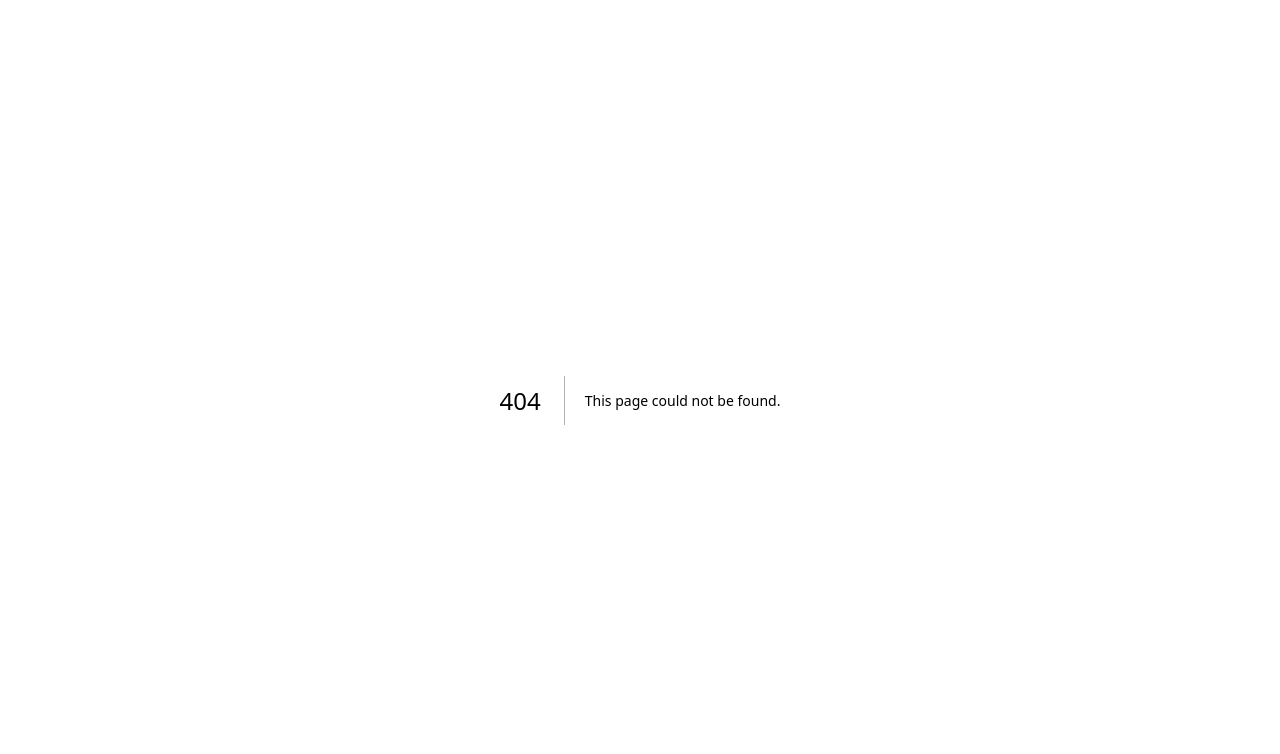
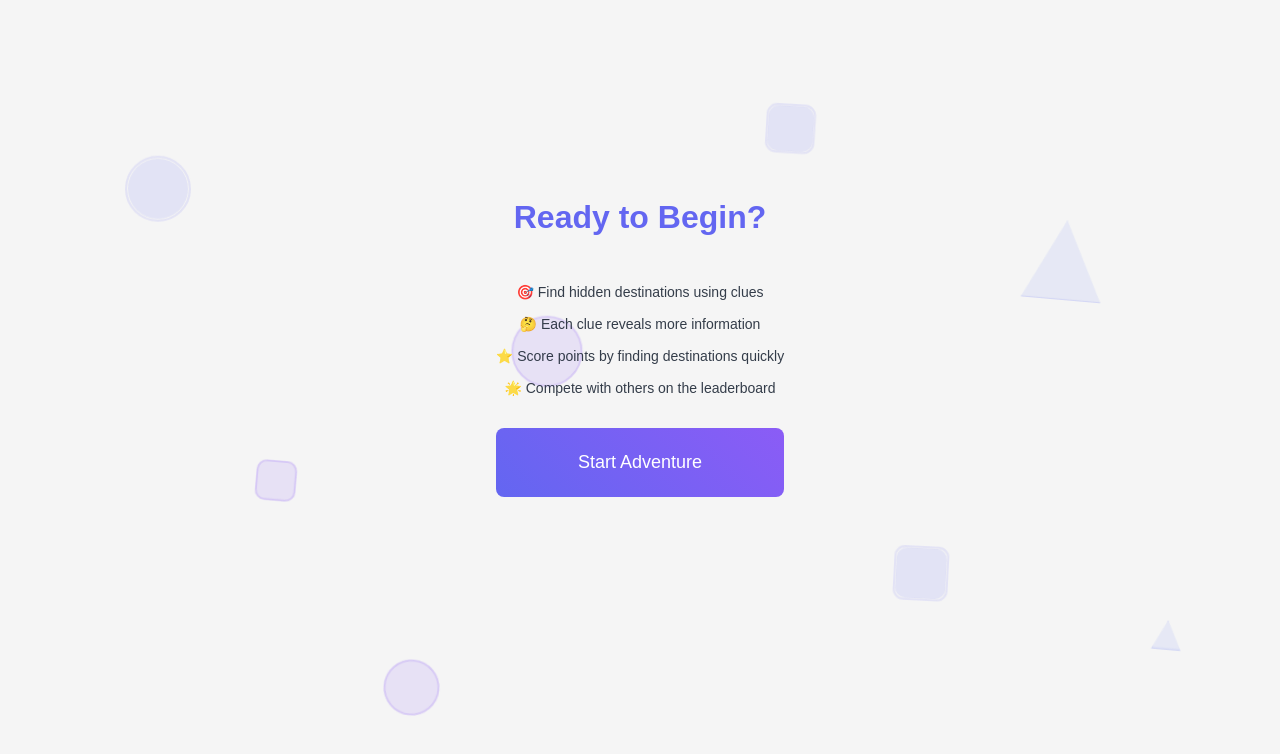
Before and after one commit to DebjitPramanick/Globetrotter, a Next.js app in the folder client/: page /Game/components/StartGame in a window 1280 px wide. Before the commit this address had no page. Shown: the top 754 px of the page. Built offline with nearby package versions, Linux system fonts and the light colour scheme.

Commit message:
Start game screen

```diff
--- a/client/src/components/atoms/Button/index.styled.ts
+++ b/client/src/components/atoms/Button/index.styled.ts
@@ -6,17 +6,17 @@ const getSizeStyles = (size: ButtonSize) => {
   switch (size) {
     case "small":
       return css`
-        padding: ${({ theme }) => `${theme.spacing.sm} ${theme.spacing.xs}`};
+        padding: ${({ theme }) => `${theme.spacing.sm} ${theme.spacing.sm}`};
         font-size: ${({ theme }) => theme.typography.fontSize.small};
       `;
     case "large":
       return css`
-        padding: ${({ theme }) => `${theme.spacing.lg} ${theme.spacing.md}`};
+        padding: ${({ theme }) => `${theme.spacing.lg} ${theme.spacing.lg}`};
         font-size: ${({ theme }) => theme.typography.fontSize.h3};
       `;
     default:
       return css`
-        padding: ${({ theme }) => `${theme.spacing.md} ${theme.spacing.sm}`};
+        padding: ${({ theme }) => `${theme.spacing.md} ${theme.spacing.md}`};
         font-size: ${({ theme }) => theme.typography.fontSize.body};
       `;
   }
--- a/client/src/context/AppContext.tsx
+++ b/client/src/context/AppContext.tsx
@@ -7,6 +7,7 @@ import {
 } from "react";
 import { ThemeProvider } from "styled-components";
 import { lightTheme, darkTheme } from "@/styles/theme";
+import { useRouter } from "next/router";
 
 interface AppContextType {
   isDarkMode: boolean;
@@ -23,6 +24,8 @@ interface AppContextProviderProps {
 }
 
 export const AppContextProvider = ({ children }: AppContextProviderProps) => {
+  const router = useRouter();
+
   const [isDarkMode, setIsDarkMode] = useState(false);
   const [username, setUsernameState] = useState<string | null>(null);
 
@@ -32,11 +35,14 @@ export const AppContextProvider = ({ children }: AppContextProviderProps) => {
     if (savedTheme === "dark") {
       setIsDarkMode(true);
     }
+  }, []);
 
+  useEffect(() => {
     // Load saved username
     const savedUsername = localStorage.getItem("username");
     if (savedUsername) {
       setUsernameState(savedUsername);
+      router.push("/game");
     }
   }, []);
 
--- /dev/null
+++ b/client/src/pages/Game/components/StartGame/index.styled.ts
@@ -0,0 +1,54 @@
+import styled from "styled-components";
+
+export const BackgroundWrapper = styled.div`
+  position: relative;
+  height: calc(100vh - 126px);
+  overflow: hidden;
+`;
+
+export const ContentWrapper = styled.div`
+  position: relative;
+  z-index: 1;
+  height: calc(100vh - 126px);
+  display: flex;
+  justify-content: center;
+  align-items: center;
+`;
+
+export const StartGameContainer = styled.div`
+  display: flex;
+  flex-direction: column;
+  align-items: center;
+  justify-content: center;
+  padding: ${({ theme }) => theme.spacing.xl};
+  text-align: center;
+  max-width: 600px;
+  margin: 0 auto;
+  border-radius: ${({ theme }) => theme.spacing.md};
+`;
+
+export const Title = styled.h1`
+  font-size: ${({ theme }) => theme.typography.fontSize.h1};
+  margin-bottom: ${({ theme }) => theme.spacing.xl};
+  color: ${({ theme }) => theme.colors.primary};
+`;
+
+export const Instructions = styled.ul`
+  list-style: none;
+  padding: 0;
+  margin-bottom: ${({ theme }) => theme.spacing.xl};
+  width: 100%;
+  max-width: 400px;
+  display: flex;
+  flex-direction: column;
+  align-items: center;
+  gap: ${({ theme }) => theme.spacing.md};
+`;
+
+export const InstructionItem = styled.li`
+  font-size: ${({ theme }) => theme.typography.fontSize.body};
+  color: ${({ theme }) => theme.colors.text};
+  opacity: 0.9;
+  text-align: center;
+  width: 100%;
+`;
--- /dev/null
+++ b/client/src/pages/Game/components/StartGame/index.tsx
@@ -0,0 +1,62 @@
+import { useState } from "react";
+import { Button } from "@/components/atoms";
+import { FloatingElements } from "@/components/molecules";
+import {
+  StartGameContainer,
+  Title,
+  Instructions,
+  InstructionItem,
+  BackgroundWrapper,
+  ContentWrapper,
+} from "./index.styled";
+
+interface StartGameProps {
+  onStart: () => void;
+}
+
+const StartGame = ({ onStart }: StartGameProps) => {
+  const [isAnimating, setIsAnimating] = useState(false);
+
+  const handleClick = () => {
+    setIsAnimating(true);
+    setTimeout(() => {
+      onStart();
+    }, 800);
+  };
+
+  return (
+    <BackgroundWrapper>
+      <FloatingElements />
+      <ContentWrapper>
+        <StartGameContainer>
+          <Title>Ready to Begin?</Title>
+          <Instructions>
+            <InstructionItem>
+              🎯 Find hidden destinations using clues
+            </InstructionItem>
+            <InstructionItem>
+              🤔 Each clue reveals more information
+            </InstructionItem>
+            <InstructionItem>
+              ⭐ Score points by finding destinations quickly
+            </InstructionItem>
+            <InstructionItem>
+              🌟 Compete with others on the leaderboard
+            </InstructionItem>
+          </Instructions>
+          <Button
+            onClick={handleClick}
+            className={isAnimating ? "animate" : ""}
+            disabled={isAnimating}
+            size="large"
+            fullWidth
+          >
+            Start Adventure
+          </Button>
+        </StartGameContainer>
+      </ContentWrapper>
+    </BackgroundWrapper>
+  );
+};
+
+export default StartGame;
--- a/client/src/pages/Game/index.styled.ts
+++ b/client/src/pages/Game/index.styled.ts
@@ -4,7 +4,6 @@ export const GameContainer = styled.div`
   padding: ${({ theme }) => theme.spacing.lg};
   max-width: 1200px;
   margin: 0 auto;
-  width: 100%;
 
   @media (max-width: ${({ theme }) => theme.breakpoints.md}) {
     padding: ${({ theme }) => theme.spacing.md};
```
Also changed, not shown: client/src/pages/Game/index.tsx (+7 -0 lines).
